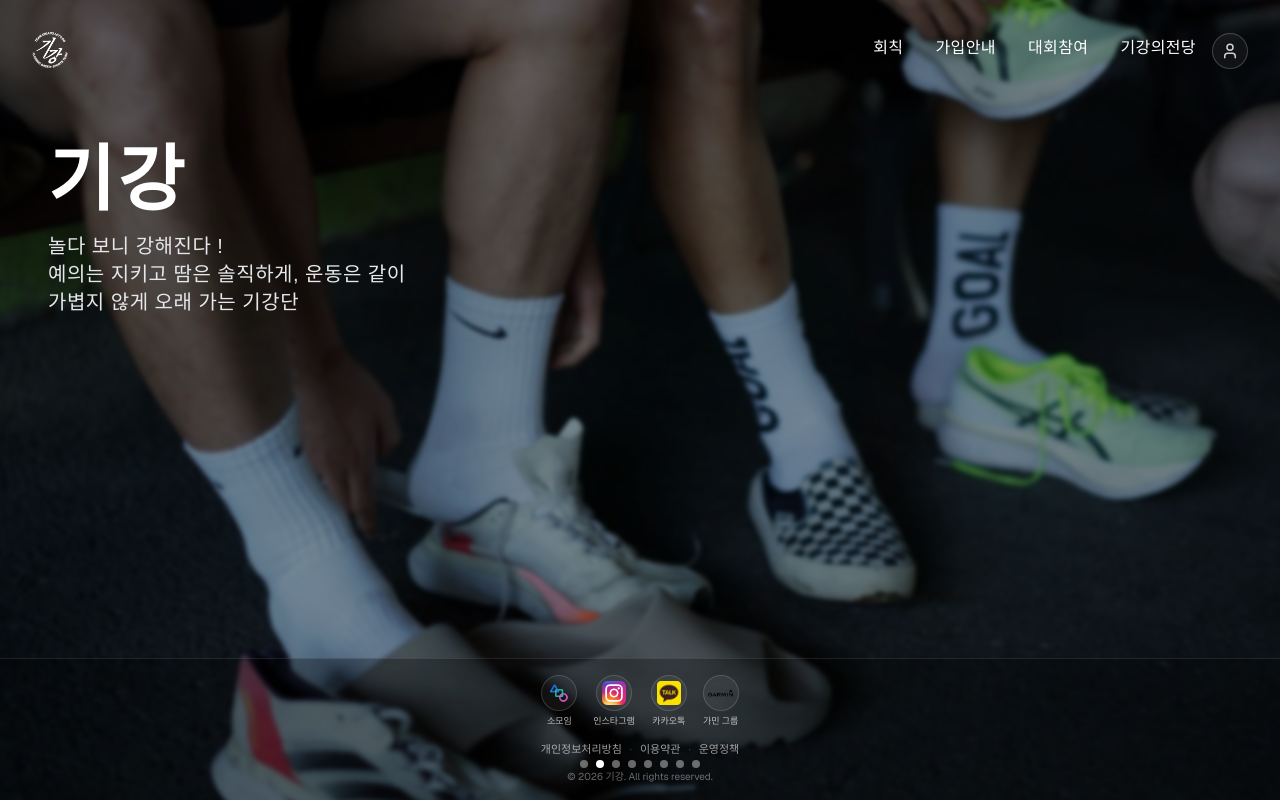
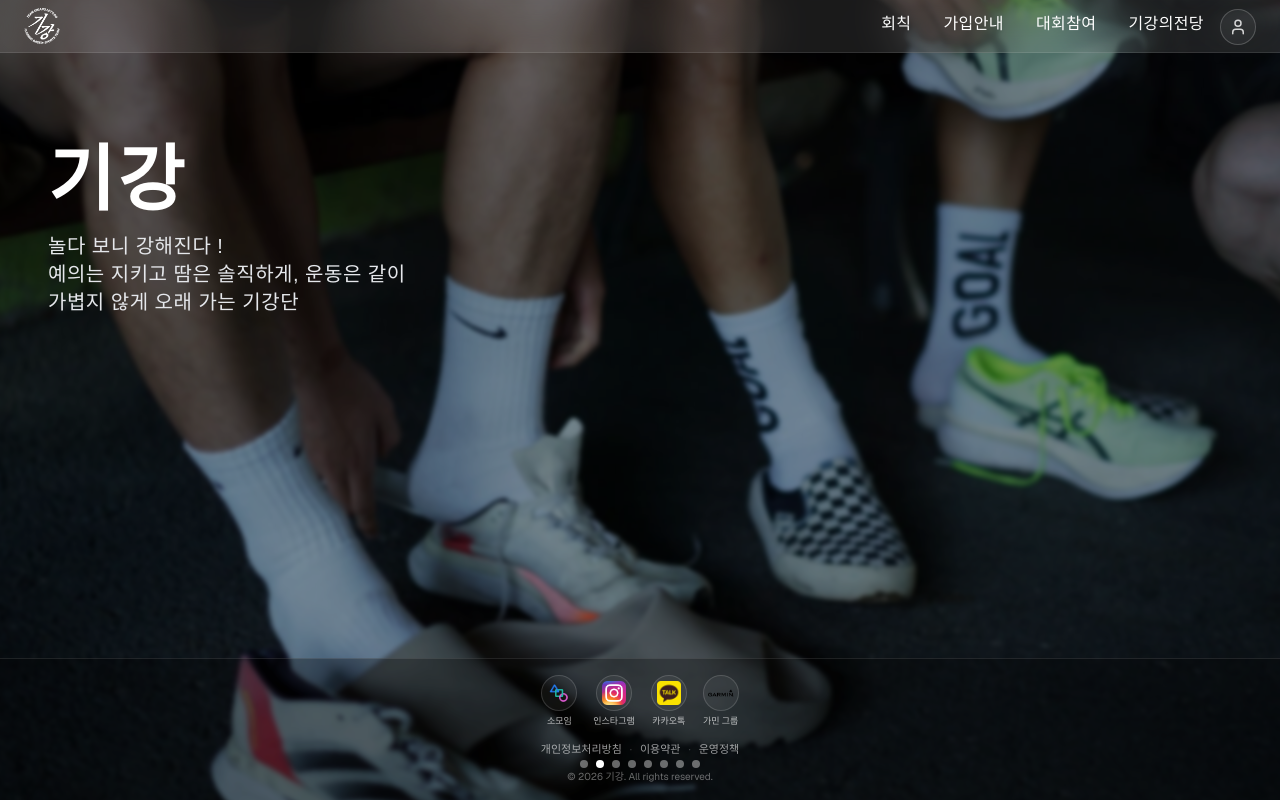
Before and after one commit to Gigang-ST/gigang-client, a Next.js app: page / in a window 1280 px wide. Built offline with nearby package versions, Linux system fonts and the light colour scheme; no server answers; a web font is replaced by a local one.

Commit message:
style: apply glassmorphism header with slim padding
- Add backdrop-blur-xl and bg-white/10 for frosted glass effect
- Reduce padding for a slimmer header profile
- Add subtle border-b border-white/10 separator

```diff
--- a/components/hero-section.tsx
+++ b/components/hero-section.tsx
@@ -151,7 +151,7 @@ export default function HeroSection({
       {/* Navigation */}
       {showNavigation ? (
         <Sheet open={isMenuOpen} onOpenChange={setIsMenuOpen}>
-        <nav className="relative z-20 flex items-center justify-between p-6 md:p-8">
+        <nav className="relative z-20 flex items-center justify-between px-4 py-2 md:px-6 md:py-2 bg-white/10 backdrop-blur-xl border-b border-white/10">
           {/* Logo/Brand */}
           <Link
             href="/"
```
